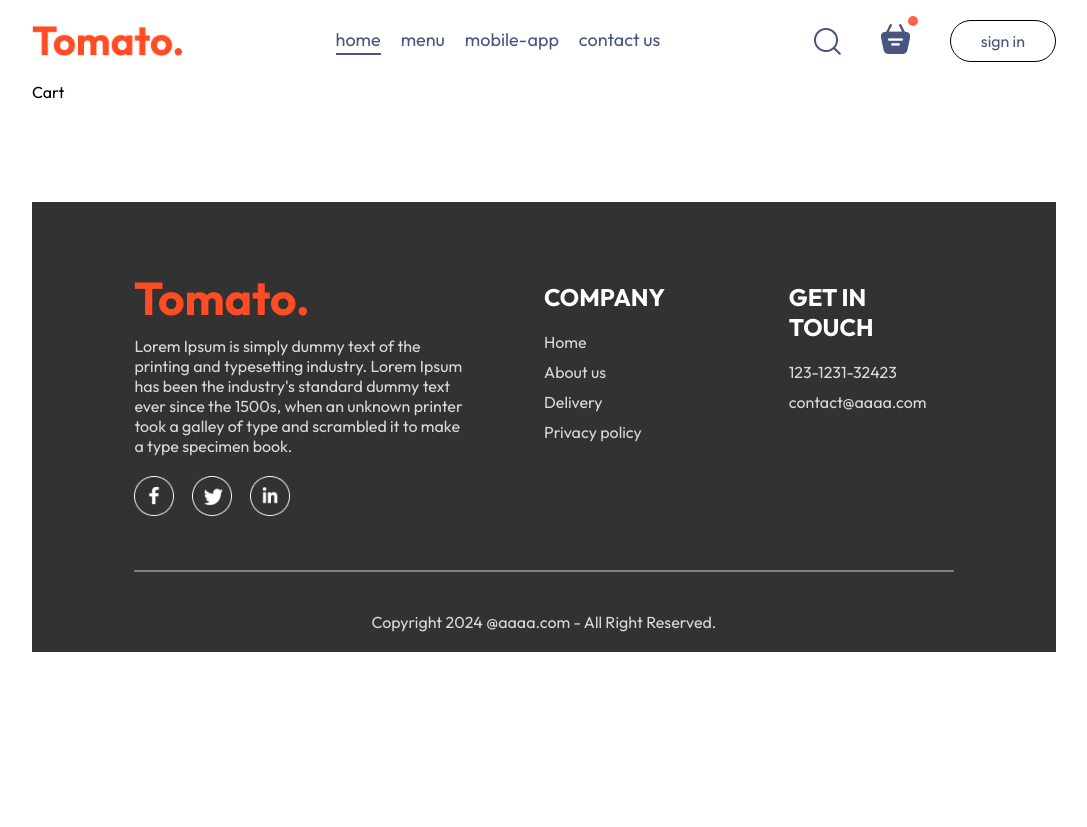
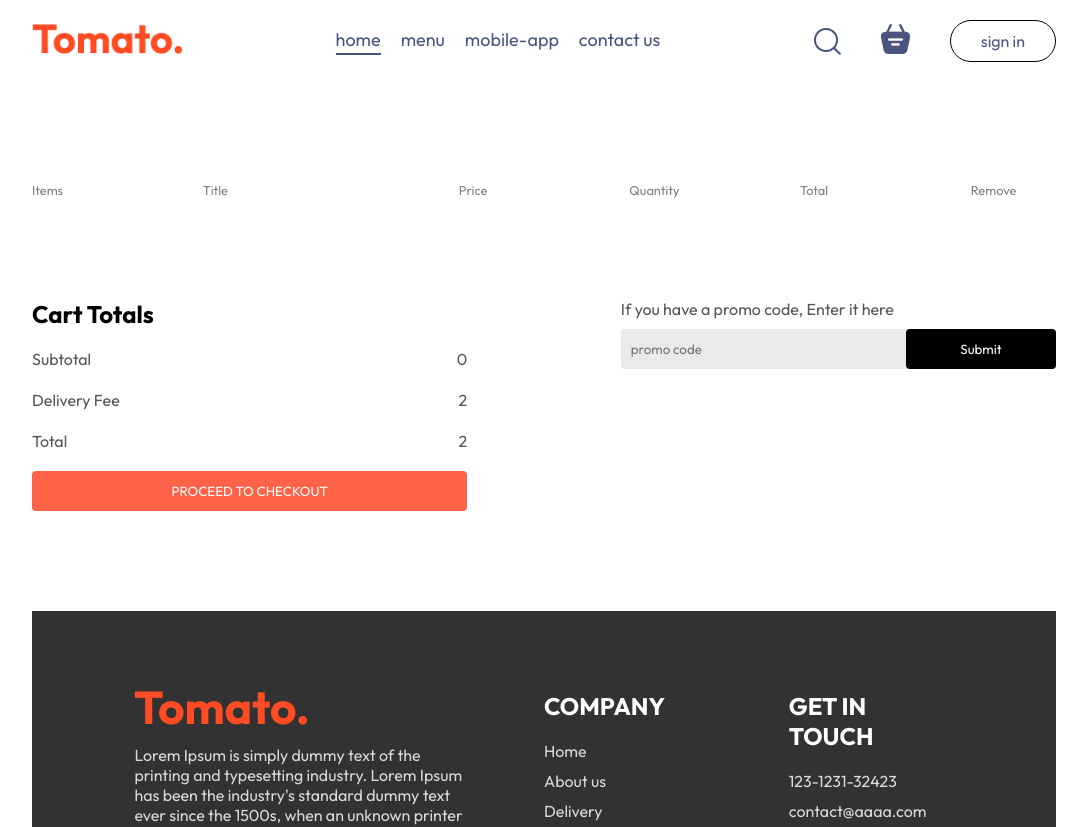
Before and after one commit to KimNakHyun2/react-food-delivery, a React (Vite) app in the folder front/: page /cart in a window 1280 px wide. Shown: the top 827 px of the page, without its empty margins (96-1183 px from the left). Before the commit the page ends 800 px from the top, so only its background shows below. Built offline with nearby package versions, Linux system fonts and the light colour scheme.

Commit message:
장바구니 화면 구현

```diff
--- a/front/src/components/Navbar/Navbar.jsx
+++ b/front/src/components/Navbar/Navbar.jsx
@@ -1,14 +1,17 @@
-import React, { useState } from 'react';
+import React, { useContext, useState } from 'react';
 import { Link } from 'react-router-dom';
 import { assets } from '../../assets/assets';
+import { StoreContext } from '../../context/StoreContext';
 import './Navbar.css';
 
 export const Navbar = ({setShowLogin}) => {
     const [menu, setMenu] = useState('home');
 
+    const {getTotalCartAmount} = useContext(StoreContext);
+
   return (
     <div className='navbar'>
-        <img src={assets.logo} alt=""  className='logo'/>
+        <Link to="/"><img src={assets.logo} alt=""  className='logo'/></Link>
         <ul className='navbar-menu'>
             <Link to='/' onClick={()=>setMenu("home")} className={menu == "home"?"active":""}>home</Link>
             <a href='#explore-menu' onClick={()=>setMenu("menu")} className={menu == "menu"?"active":""}>menu</a>
@@ -18,8 +21,8 @@
         <div className='navbar-right'>
             <img src={assets.search_icon} alt="" />
             <div className="navbar-search-icon">
-                <img src={assets.basket_icon} alt="" />
-                <div className="dot"></div>
+                <Link to='/cart'><img src={assets.basket_icon} alt="" /></Link>
+                <div className={getTotalCartAmount()===0?"":"dot"}></div>
             </div>
             <button onClick={()=>setShowLogin(true)}>sign in</button>
         </div>
--- a/front/src/context/StoreContext.jsx
+++ b/front/src/context/StoreContext.jsx
@@ -1,4 +1,4 @@
-import { createContext, useEffect, useState } from "react";
+import { createContext, useState } from "react";
 import { food_list } from "../assets/assets";
 
 export const StoreContext = createContext(null);
@@ -21,15 +21,28 @@
         setCartItems((prev)=>({...prev, [itemId]:prev[itemId]-1}))
     }
 
-    useEffect(()=>{
-        console.log(cartItems);
-    }, [cartItems]);
+    const getTotalCartAmount = () =>{
+        let totalAmount = 0;
+        for(const item in cartItems){
+            if(cartItems[item] > 0){
+                let itemInfo = food_list.find((p)=>p._id === item);
+                totalAmount += itemInfo.price * cartItems[item];
+            }
+
+
+        }
+        return totalAmount;
+    }
+    // useEffect(()=>{
+    //     console.log(cartItems);
+    // }, [cartItems]);
     const contextValue = {
         food_list,
         cartItems,
         setCartItems,
         addToCart,
-        removeFromCart
+        removeFromCart,
+        getTotalCartAmount
     }
     return (
         <StoreContext.Provider value={contextValue}>
--- a/front/src/pages/Cart/Cart.css
+++ b/front/src/pages/Cart/Cart.css
@@ -0,0 +1,109 @@
+.cart{
+    margin-top: 100px;
+}
+
+.cart-items-title{
+    display: grid;
+    grid-template-columns: 1fr 1.5fr 1fr 1fr 1fr 0.5fr;
+    align-items: center;
+    color: grey;
+    font-size: max(1vw, 12px);
+}
+
+.cart-items-item{
+    margin: 10px 0px;
+    color: black;
+}
+
+.cart-items-item img{
+   width: 50px;
+}
+
+.cart hr {
+    height: 1px;
+    background-attachment: #e2d2d2;
+    border: none;
+}
+
+.cart-items-item .cross{
+    cursor: pointer;
+}
+
+.cart-bottom{
+    margin-top: 80px;
+    display: flex;
+    justify-content: space-between;
+    gap: max(12vw, 20px)
+}
+
+.cart-total{
+    flex: 1;
+    display: flex;
+    flex-direction: column;
+    gap: 20px;
+}
+
+.cart-total-detiails{
+    display: flex;
+    justify-content: space-between;
+    color: #555;
+}
+
+.cart-total hr{
+    margin: 10px 0px;
+    border: none;
+    color: grey;
+}
+
+.cart-total button{
+    border: none;
+    color: white;
+    background-color: tomato;
+    width: max(15vm, 200px);
+    padding: 12px 0px;
+    border-radius: 4px;
+    cursor: pointer;
+}
+
+.cart-promocode{
+    flex: 1;
+}
+
+.cart-promocode p{
+    color: #555;
+}
+
+.cart-promocode-input{
+    margin-top: 10px;
+    display: flex;
+    justify-content: space-between;
+    align-items: center;
+    background-color: #eaeaea;
+    border-radius: 4px;
+}
+
+.cart-promocode-input input{
+    background: transparent;
+    border: none;
+    outline: none;
+    padding-left: 10px;
+}
+
+.cart-promocode-input button{
+    width: max(10vw, 150px);
+    padding: 12px 5px;
+    background-color: black;
+    border: none;
+    color: white;
+    border-radius: 4px;
+}
+
+@media (max-width:750px) {
+    .cart-bottom{
+        flex-direction: column-reverse;
+    }
+    .cart-promocode{
+        justify-content: start;
+    }
+
+}
--- a/front/src/pages/Cart/Cart.jsx
+++ b/front/src/pages/Cart/Cart.jsx
@@ -1,9 +1,77 @@
-import React from 'react';
+import React, { useContext } from 'react';
+import { useNavigate } from 'react-router-dom';
+import { StoreContext } from '../../context/StoreContext';
 import "./Cart.css";
 
 const Cart = () => {
+    const {cartItems, food_list, removeFromCart, getTotalCartAmount} = useContext(StoreContext);
+    const navigate = useNavigate();
+
   return (
-    <div>Cart</div>
+    <div className='cart'>
+        <div className="cart-items">
+            <div className="cart-items-title">
+                <p>Items</p>
+                <p>Title</p>
+                <p>Price</p>
+                <p>Quantity</p>
+                <p>Total</p>
+                <p>Remove</p>
+            </div>
+            <br/>
+            <hr/>
+            {
+                food_list.map((item, index) =>{
+                    if(cartItems[item._id] > 0){
+                        return (
+                            <div>
+                                <div className='cart-items-title cart-items-item'>
+                                    <img src={item.image} alt=""/>
+                                    <p>{item.name}</p>
+                                    <p>{item.price}</p>
+                                    <p>{cartItems[item._id]}</p>
+                                    <p>${item.price*cartItems[item._id]}</p>
+                                    <p onClick={()=>removeFromCart(item._id)} className='cross'>X</p>
+                                </div>
+                                <hr/>
+                            </div>
+                        )
+                    }
+                })
+            }
+        </div>
+        <div className='cart-bottom'>
+            <div className='cart-total'>
+                <h2>Cart Totals</h2>
+                <div>
+                    <div className="cart-total-detiails">
+                        <p>Subtotal</p>
+                        <p>{getTotalCartAmount()}</p>
+                    </div>
+                    <hr/>
+                    <div className="cart-total-detiails">
+                        <p>Delivery Fee</p>
+                        <p>{2}</p>
+                    </div>
+                    <hr/>
+                    <div className="cart-total-detiails">
+                        <p>Total</p>
+                        <p>{getTotalCartAmount()+2}</p>
+                    </div>
+                </div>
+                <button onClick={()=>navigate('/order')}>PROCEED TO CHECKOUT</button>
+            </div>
+            <div className="cart-promocode">
+                <div>
+                    <p>If you have a promo code, Enter it here</p>
+                    <div className="cart-promocode-input">
+                        <input type="text" placeholder='promo code'/>
+                        <button>Submit</button>
+                    </div>
+                </div>
+            </div>
+        </div>
+    </div>
   )
 }
 
```
